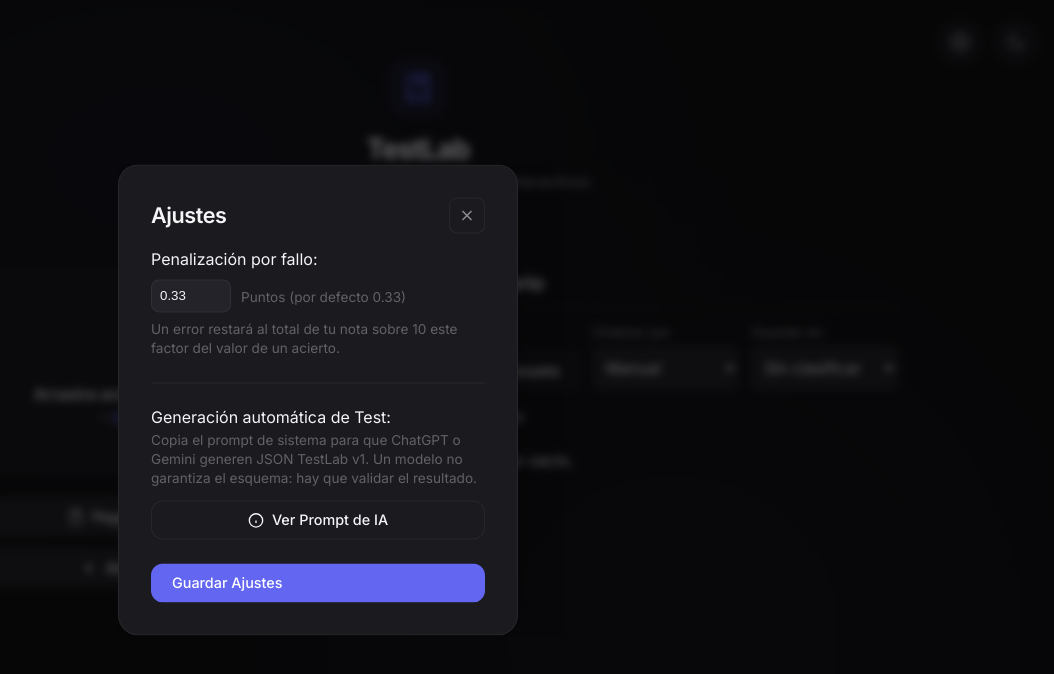
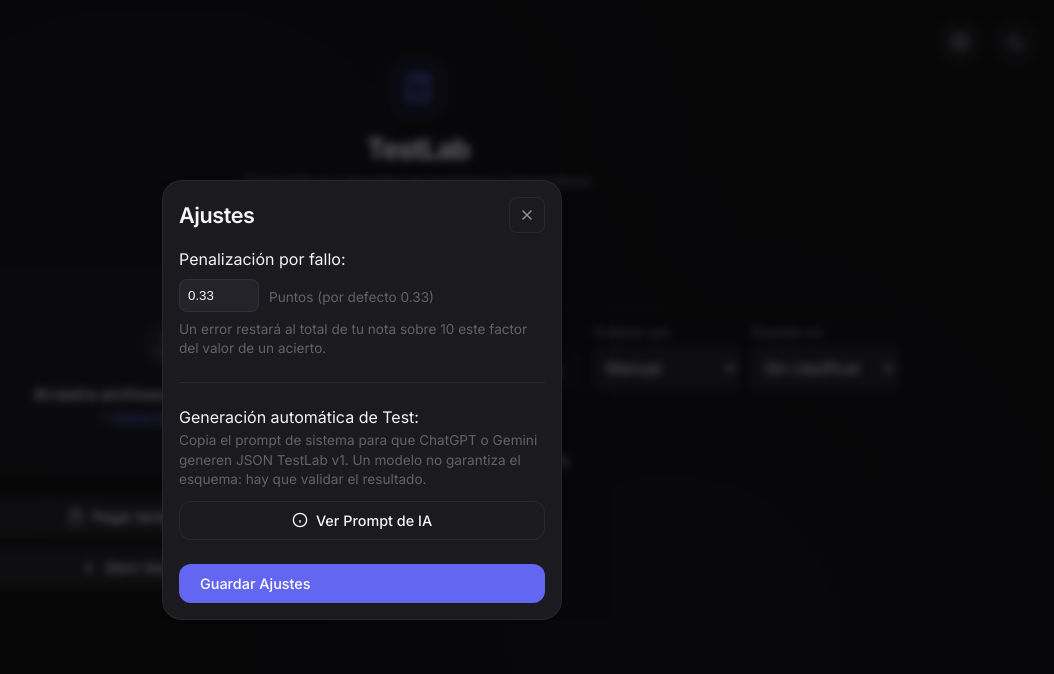
Before and after one commit to betorett/TestLab, a website with bundled scripts: page index.html in a window 1280 px wide. Both pictures are taken after a click on the button 1182 px from the left and 42 px from the top of the page. Shown: the whole page, without its empty margins (222-1276 px from the left). Built offline with nearby package versions, Linux system fonts and the light colour scheme.

Commit message:
fix: center dialogs with the user agent anchors

```diff
--- a/style.css
+++ b/style.css
@@ -315,22 +315,37 @@
 .library-group { font-size: 0.95rem; margin: 4px 0 8px; }
 .library-dialog-actions { display: flex; flex-wrap: wrap; gap: 8px; margin-top: 16px; }
 dialog:modal { overscroll-behavior: contain; }
-dialog::backdrop { overscroll-behavior: contain; }
+dialog::backdrop {
+  background: rgba(0, 0, 0, 0.6);
+  backdrop-filter: blur(4px);
+  overflow: hidden;
+  overscroll-behavior: contain;
+}
 .repo-checkbox { accent-color: var(--accent); transform: scale(1.1); }
 
 /* ===== MODAL ===== */
 .modal {
-    border: none; background: transparent; padding: 0;
-    max-width: 600px; width: 90%;
-    position: fixed; top: 50%; left: 50%;
-    transform: translate(-50%, -50%);
-    margin: 0;
+  border: none;
+  padding: 0;
+  background: transparent;
+  box-sizing: border-box;
+  width: min(32rem, calc(100vw - 32px));
+  max-width: min(32rem, calc(100vw - 32px));
+  height: fit-content;
+  max-height: min(90dvh, 40rem);
+  overflow: auto;
+  transform: none;
+  margin: auto;
 }
-.modal::backdrop { background: rgba(0, 0, 0, 0.6); backdrop-filter: blur(4px); }
 .modal-content {
-    background: var(--bg-raised); border: 1px solid var(--border);
-    border-radius: var(--radius-xl); padding: 32px; color: var(--text-primary);
-    box-shadow: 0 25px 50px -12px rgba(0, 0, 0, 0.5);
+  width: 100%;
+  box-sizing: border-box;
+  background: var(--bg-raised);
+  border: 1px solid var(--border);
+  border-radius: var(--radius-xl);
+  padding: 16px;
+  color: var(--text-primary);
+  box-shadow: 0 25px 50px -12px rgba(0, 0, 0, 0.5);
 }
 [data-theme="light"] .modal-content { box-shadow: 0 25px 50px -12px rgba(0, 0, 0, 0.1); }
 .modal-header { display: flex; justify-content: space-between; align-items: center; margin-bottom: 16px; }
```
Also changed, not shown: e2e/modal-centering.spec.js (added, +47 -0 lines), test/modal-centering.test.js (added, +36 -0 lines).
